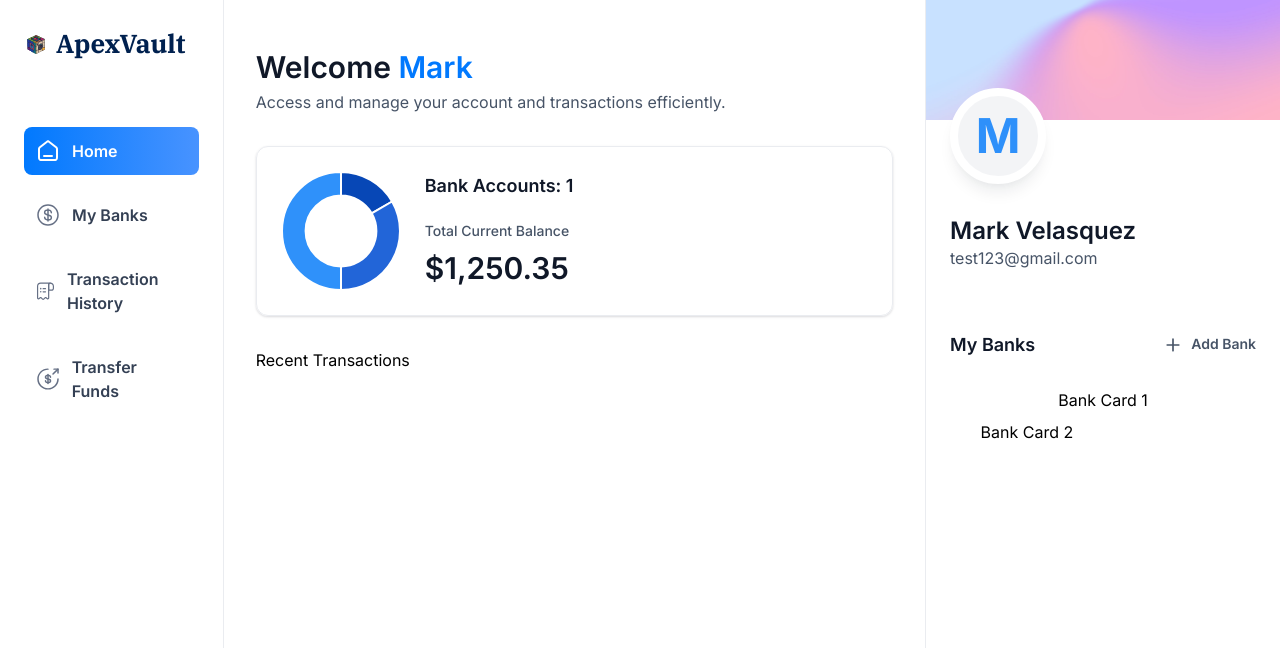
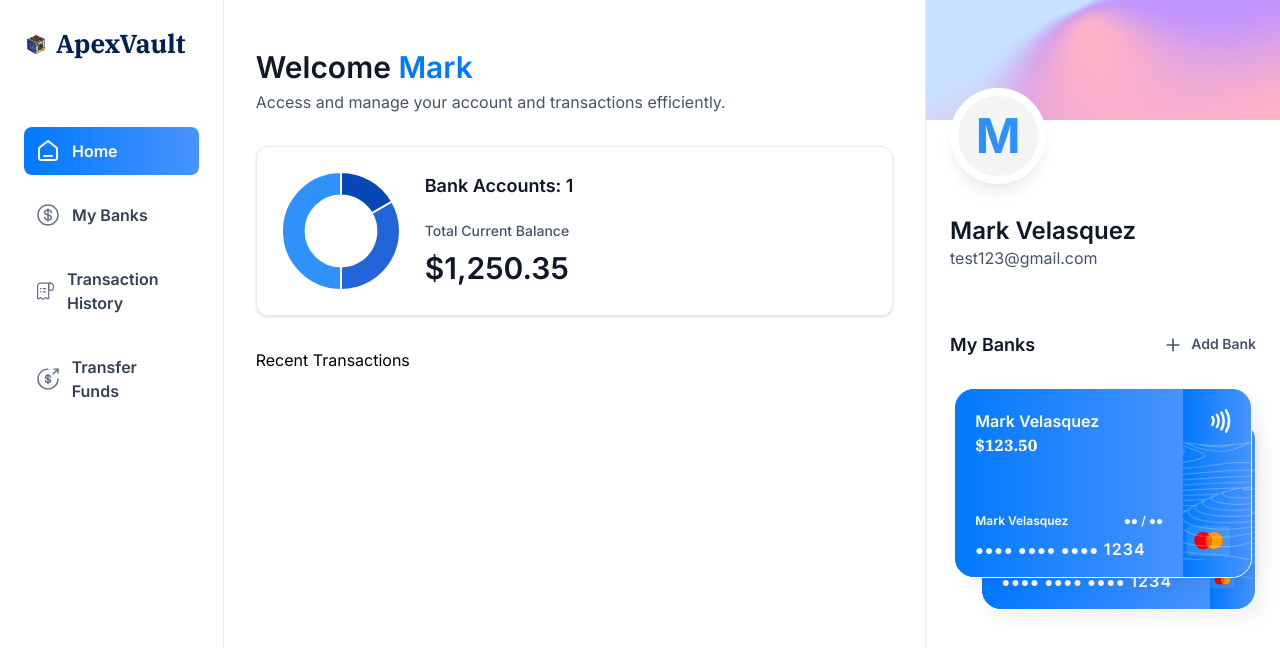
Before and after one commit to CodePnut/Banking-App, a Next.js app: page / in a window 1280 px wide. Shown: the top 648 px of the page. Built offline with nearby package versions, Linux system fonts and the light colour scheme.

Commit message:
Modify Card Designs

```diff
--- a/app/(root)/page.tsx
+++ b/app/(root)/page.tsx
@@ -29,7 +29,11 @@ const Home = () => {
         </header>
         Recent Transactions
       </div>
-      <RightSideBar user={loggedIn} transactions={[]} banks={[{}, {}]} />
+      <RightSideBar
+        user={loggedIn}
+        transactions={[]}
+        banks={[{ currentBalance: 123.5 }, { currentBalance: 500 }]}
+      />
     </section>
   );
 };
--- /dev/null
+++ b/components/BankCard.tsx
@@ -0,0 +1,56 @@
+import { formatAmount } from "@/lib/utils";
+import Image from "next/image";
+import Link from "next/link";
+import React from "react";
+
+const BankCard = ({
+  account,
+  userName,
+  showBalance = true,
+}: CreditCardProps) => {
+  return (
+    <div className="flex flex-col">
+      <Link href="/" className="bank-card">
+        <div className="bank-card_content">
+          <div>
+            <h1 className="text-16 font-semibold text-white">
+              {account.name || userName}
+            </h1>
+            <p className="font-ibm-plex-serif font-black text-white">
+              {formatAmount(account.currentBalance)}
+            </p>
+          </div>
+          <article className="flex flex-col gap-2">
+            <div className="flex justify-between">
+              <h1 className="text-12 font-semibold text-white">{userName}</h1>
+              <h2 className="text-12 font-semibold text-white"> ●● / ●● </h2>
+            </div>
+            <p className="text-14 font-semibold tracking-[1.1px] text-white">
+              ●●●● ●●●● ●●●● <span className="text-16">1234</span>
+            </p>
+          </article>
+        </div>
+        <div className="bank-card_icon">
+          <Image src="/icons/Paypass.svg" width={20} height={24} alt="pay" />
+          <Image
+            src="/icons/mastercard.svg"
+            width={45}
+            height={32}
+            alt="mastercard"
+            className="ml-5"
+          />
+        </div>
+        <Image
+          src="/icons/lines.png"
+          width={316}
+          height={190}
+          alt="lines"
+          className="absolute top-0 left-0"
+        />
+      </Link>
+      {/* COPY */}
+    </div>
+  );
+};
+
+export default BankCard;
--- a/components/RightSideBar.tsx
+++ b/components/RightSideBar.tsx
@@ -1,6 +1,7 @@
 import Image from "next/image";
 import Link from "next/link";
 import React from "react";
+import BankCard from "./BankCard";
 
 const RightSideBar = ({ user, transactions, banks }: RightSidebarProps) => {
   return (
@@ -32,10 +33,22 @@ const RightSideBar = ({ user, transactions, banks }: RightSidebarProps) => {
 
         {banks?.length > 0 && (
           <div className="relative flex flex-1 flex-col items-center justify-center gap-5">
-            <div className="relative z-10">Bank Card 1</div>
+            <div className="relative z-10">
+              <BankCard
+                key={banks[0].$id}
+                account={banks[0]}
+                userName={`${user.firstName} ${user.lastName}`}
+                showBalance={false}
+              />
+            </div>
             {banks[1] && (
               <div className="absolute right-0 top-8 z-0 w-[90%]">
-                Bank Card 2
+                <BankCard
+                  key={banks[1].$id}
+                  account={banks[1]}
+                  userName={`${user.firstName} ${user.lastName}`}
+                  showBalance={false}
+                />
               </div>
             )}
           </div>
```
